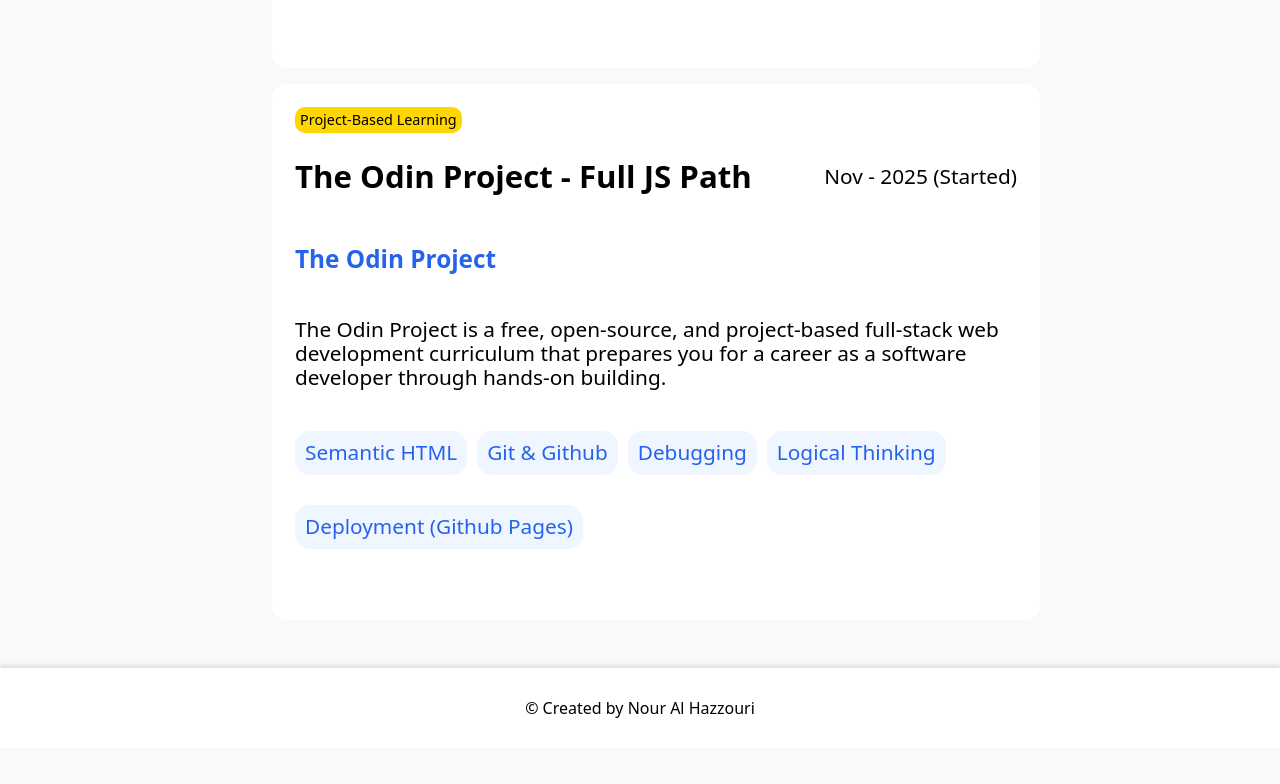
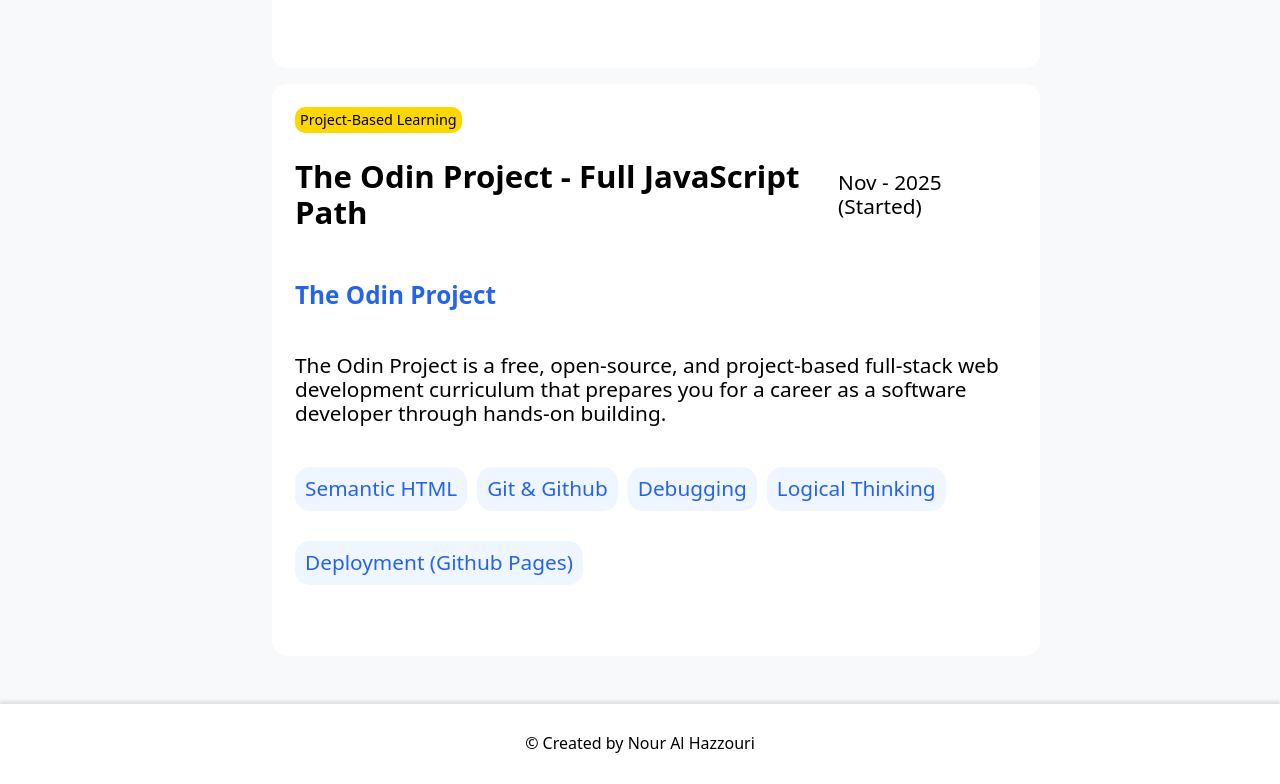
Before and after one commit to Nour-Al-Hazzouri/my-portfolio, a website: page pages/education.html in a window 1280 px wide. Shown: the part 3144-3928 px from the top of the page. Before the commit the page ends 3892 px from the top, so only its background shows below. Drawn offline with nearby package versions, Linux system fonts and the light colour scheme.

Commit message:
Edit TOP's Name

```diff
--- a/pages/education.html
+++ b/pages/education.html
@@ -132,7 +132,7 @@
             <section>
                 <span class="label">Project-Based Learning</span>
                 <div class="date">
-                    <h2>The Odin Project - Full JS Path</h2>
+                    <h2>The Odin Project - Full JavaScript Path</h2>
                     <span>Nov - 2025 (Started)</span>
                 </div>
                 <h3>The Odin Project</h3>
```
